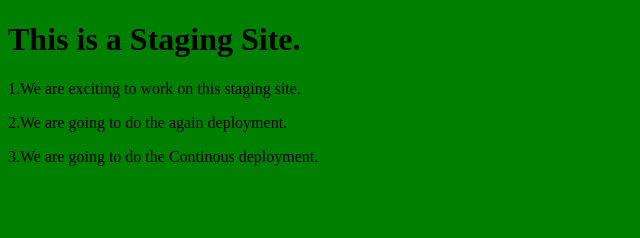
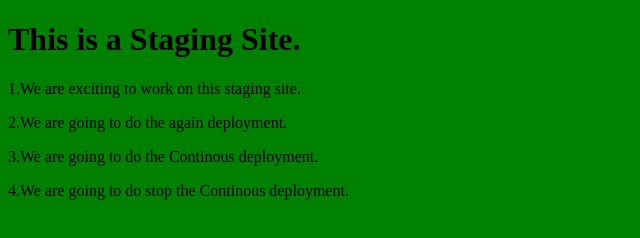
Before and after one commit to bridgecrew-perf6/App-Service-deploy, a plain HTML site: page index.html in a window 1280 px wide. Shown: the whole page, without its empty margins (0-640 px from the left). Drawn offline with Linux system fonts and the light colour scheme.

Commit message:
again fourth line added

```diff
--- a/index.html
+++ b/index.html
@@ -10,6 +10,7 @@
         <p> 1.We are exciting to work on this staging site.</p>
         <p> 2.We are going to do the again deployment.</p>
         <p> 3.We are going to do the Continous deployment.</p>
+            <p> 4.We are going to do stop the Continous deployment.</p>
 
 </body>
 </html>
```
